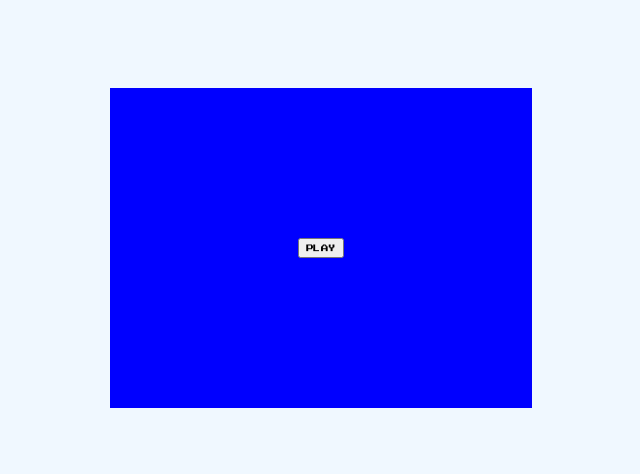
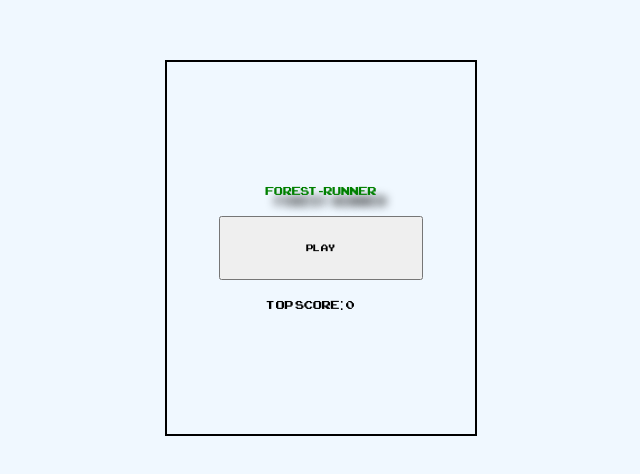
Before and after one commit to jackdunne2345/dino-game, a plain HTML site: page index.html in a window 1280 px wide. Shown: the part 152-626 px from the top of the page, without its empty margins (319-959 px from the left). Drawn offline with Linux system fonts and the light colour scheme.

Commit message:
added some style to menu

```diff
--- a/index.html
+++ b/index.html
@@ -23,9 +23,11 @@
             <div id="hole"></div>
         </div>
         <div id="menu">
+            <p id="game-title">Forest-Runner</p>
             <button id="start">
                 Play
             </button>
+            <P id="top-score"></p>
         </div>
         <section id="game">
             <div class="back-ground"id='bg5'></div>
--- a/style/style.css
+++ b/style/style.css
@@ -8,6 +8,16 @@
 *{
     font-family: 'Arcade', sans-serif;
     color: black;
+}
+button{
+    width: 80%;
+    height: 20%;
+}
+
+#game-title{
+    color: green;
+    text-shadow: 10px 10px 10px black;
+    text-
 }
 
 body {
@@ -99,11 +109,12 @@ body {
     flex-direction: column;
     justify-content: center;
     align-items: center;
-    background-color: blue;
-    width: 33%;
+    border: 2px solid black;
+    width: 20%;
     height: 40%;
     position: absolute;
     z-index: 13;
+    padding: 2%;
 }
 
 #player {
@@ -119,7 +130,6 @@ body {
 }
 
 .obstacle {
-    background-color: blue;
     position: absolute;
     bottom: 10%;
     transition: bottom 0.5s;
@@ -130,11 +140,16 @@ body {
 .tall {
     width: 1%;
     height: 9%;
+    background-image: url('../images/enviorment/tall.png');
+    background-size: cover;
+    background-position: center;
 }
 
 .wide {
     width: 5%;
     height: 3%;
+    background-image: url('../images/enviorment/wide.png');
+    background-size: cover;
 }
 
 #floor {
```
